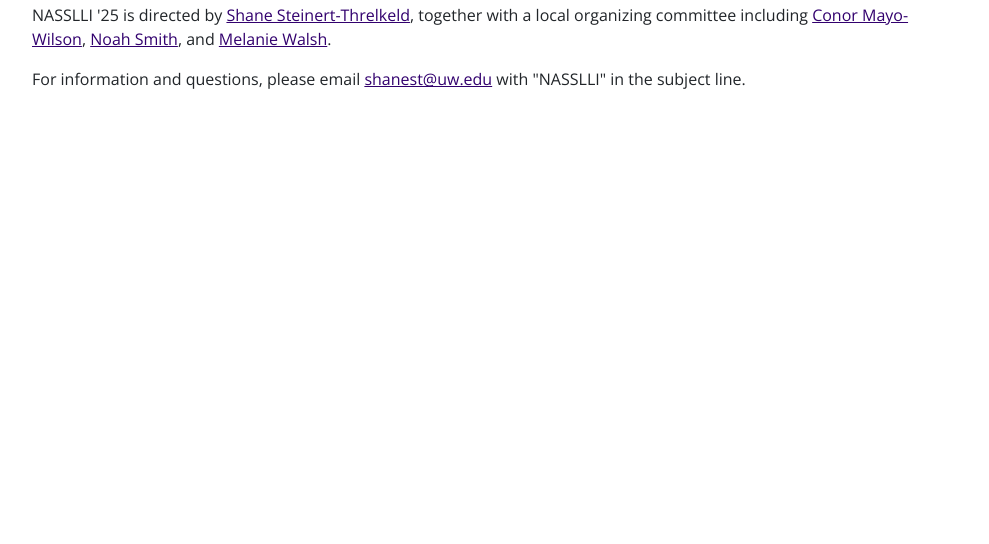
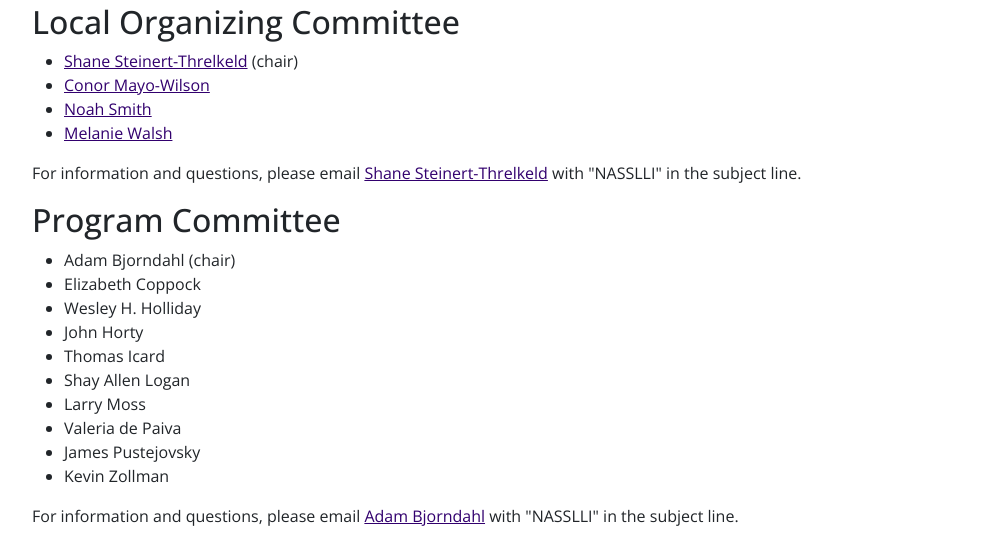
Before and after one commit to shanest/nasslli25, an Eleventy site: page content/index.md in a window 1280 px wide. Shown: the part 701-1245 px from the top of the page, without its empty margins (145-1134 px from the left). Before the commit the page ends 808 px from the top, so only its background shows below. Built offline with nearby package versions, Linux system fonts and the light colour scheme; Eleventy itself is replaced by a stand-in of ours; files that its build step writes are made by us from their sources.

Commit message:
add program committee

```diff
--- a/content/index.md
+++ b/content/index.md
@@ -37,10 +37,29 @@
 
 # Organization
 
-NASSLLI '25 is directed by [Shane Steinert-Threlkeld](https://shane.st), together with a local organizing committee including [Conor Mayo-Wilson](http://faculty.washington.edu/conormw/), [Noah Smith](https://nasmith.github.io/), and [Melanie Walsh](https://melaniewalsh.org/).
+## Local Organizing Committee
 
-For information and questions, please email [shanest@uw.edu](mailto:shanest@uw.edu) with "NASSLLI" in the subject line.
+- [Shane Steinert-Threlkeld](https://shane.st) (chair)
+- [Conor Mayo-Wilson](http://faculty.washington.edu/conormw/)
+- [Noah Smith](https://nasmith.github.io/)
+- [Melanie Walsh](https://melaniewalsh.org/)
 
+For information and questions, please email [Shane Steinert-Threlkeld](mailto:shanest@uw.edu) with "NASSLLI" in the subject line.
+
+## Program Committee
+
+- Adam Bjorndahl (chair)
+- Elizabeth Coppock
+- Wesley H. Holliday
+- John Horty
+- Thomas Icard
+- Shay Allen Logan
+- Larry Moss
+- Valeria de Paiva
+- James Pustejovsky
+- Kevin Zollman
+
+For information and questions, please email [Adam Bjorndahl](mailto:abjorn@cmu.edu) with "NASSLLI" in the subject line.
 
 </div>
 </div>
```
Also changed, not shown: docs/cfp/index.html (+1 -1 lines), docs/index.html (+23 -3 lines).
